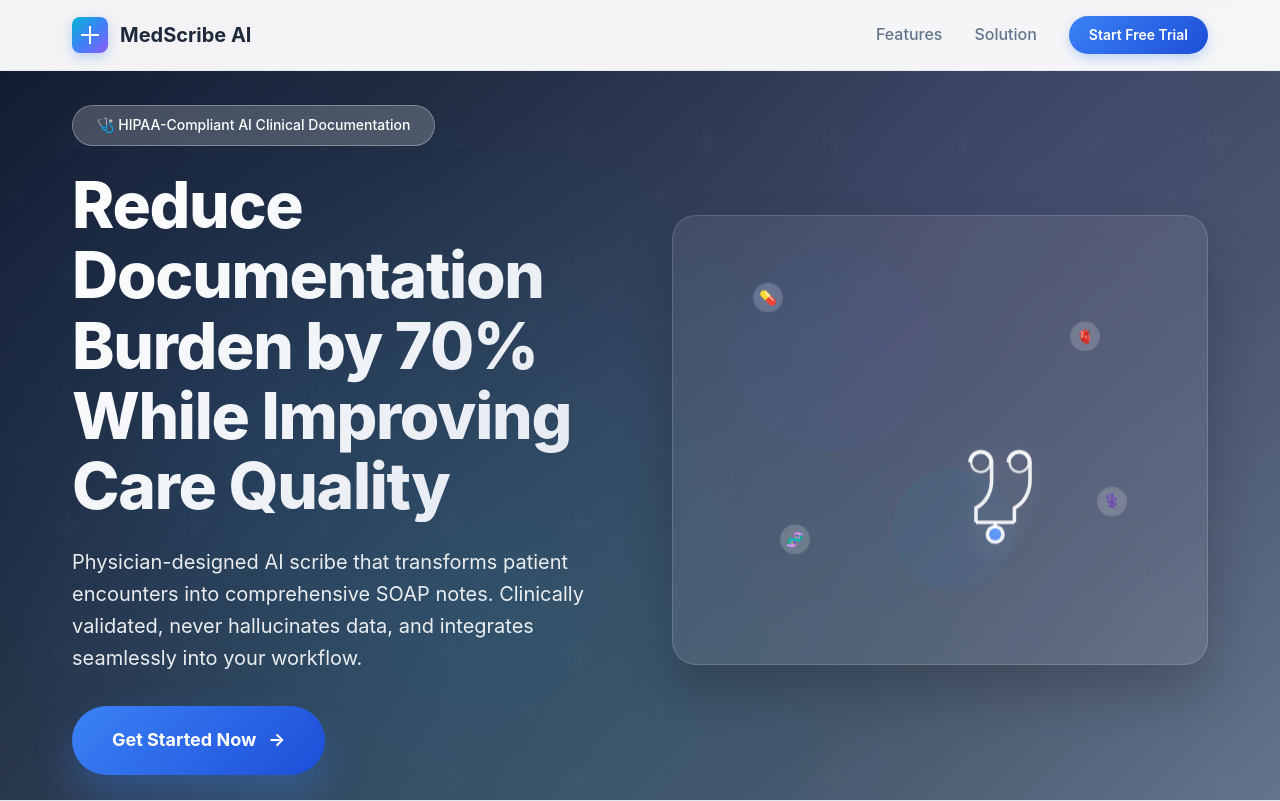
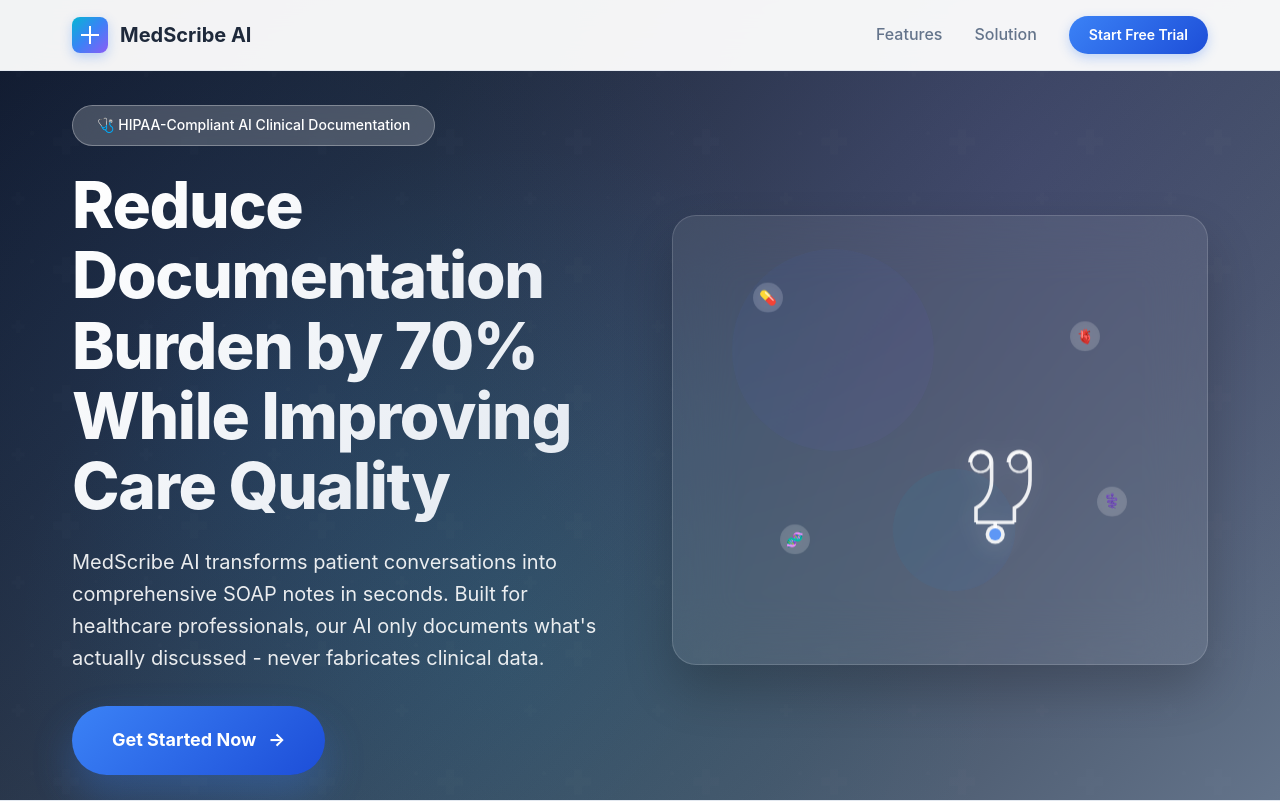
Before and after one commit to manueldavidc12/ai-medical-scribe, a Flask app: page / in a window 1280 px wide. Shown: the top 801 px of the page. Run offline with Flask 3, Linux system fonts and the light colour scheme.

Commit message:
Fix hero section: Remove false 'physician-designed' claim
- Updated hero subtitle to accurately represent MedScribe AI
- Removed unverified 'clinically validated' and 'physician-designed' claims
- Maintained focus on core value: AI that documents conversations accurately
- More honest and transparent messaging about our product capabilities

```diff
--- a/templates/landing.html
+++ b/templates/landing.html
@@ -679,8 +679,8 @@
                     <div class="hero-badge">🩺 HIPAA-Compliant AI Clinical Documentation</div>
                     <h1>Reduce Documentation Burden by 70% While Improving Care Quality</h1>
                     <p class="hero-subtitle">
-                        Physician-designed AI scribe that transforms patient encounters into comprehensive SOAP notes.
-                        Clinically validated, never hallucinates data, and integrates seamlessly into your workflow.
+                        MedScribe AI transforms patient conversations into comprehensive SOAP notes in seconds.
+                        Built for healthcare professionals, our AI only documents what's actually discussed - never fabricates clinical data.
                     </p>
                     <a href="/app" class="cta-button">
                         <span>Get Started Now</span>
```
